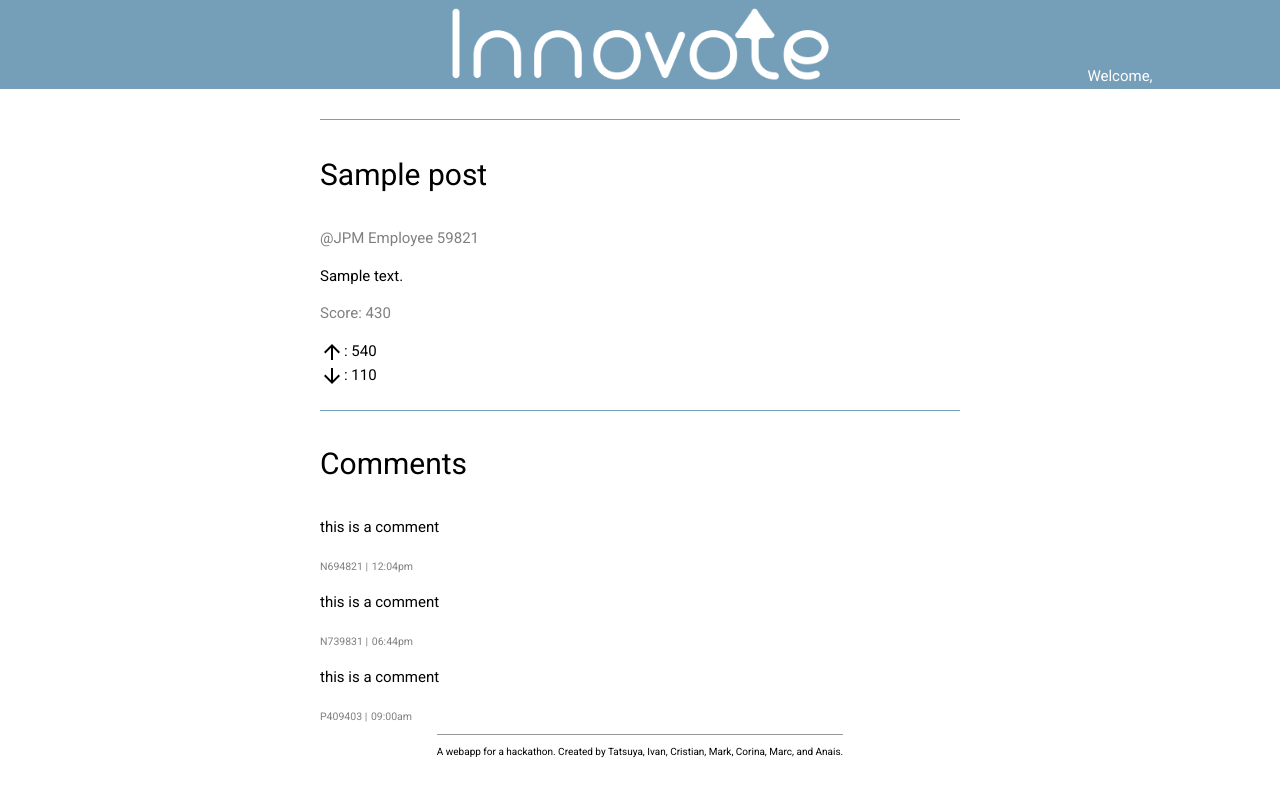
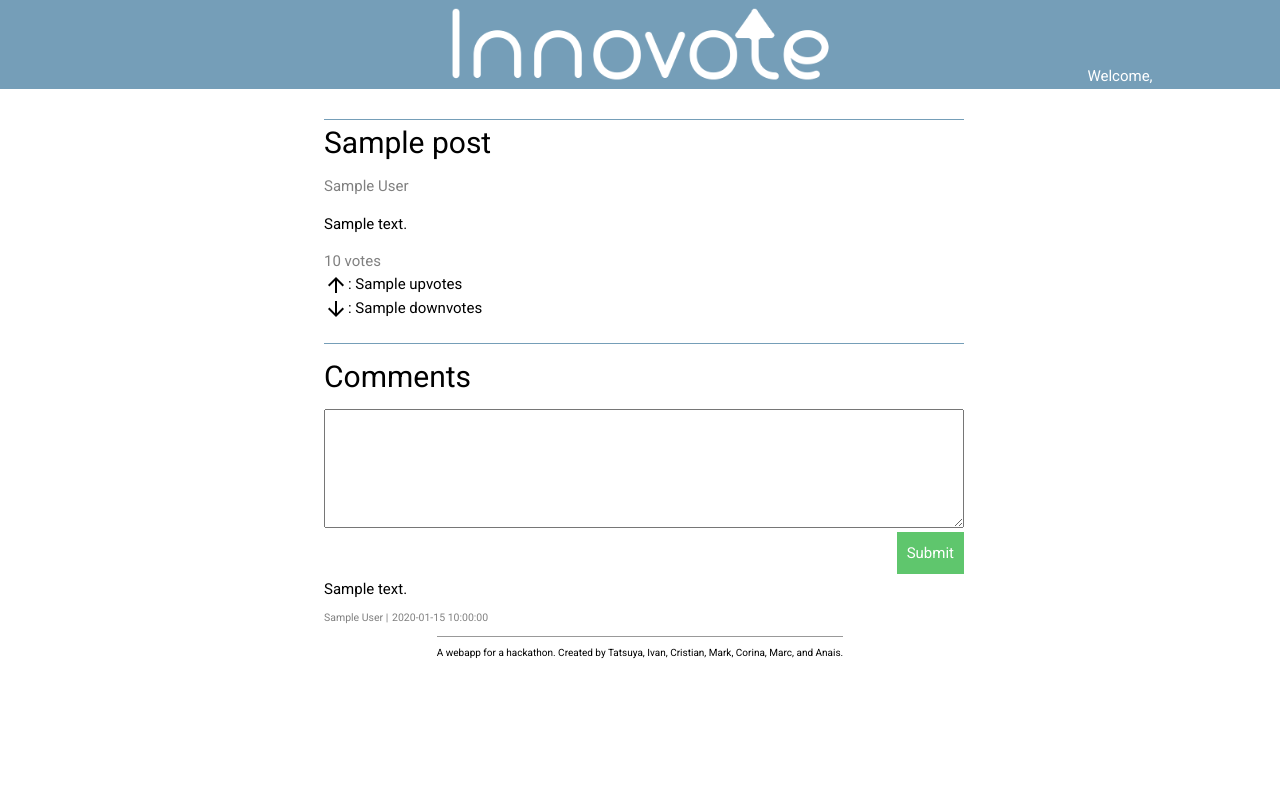
Before and after one commit to mkerr94/Corporate-Hackathon, a Flask app: template app/templates/post.html.j2 in a window 1280 px wide. Run offline with Flask 2, Linux system fonts and the light colour scheme; the template is opened without the code that fills it: most values are stand-ins (such as "Sample title", 1, 10 or a date in 2020).

Commit message:
Comments implemented.

```diff
--- a/app/static/css/base.css
+++ b/app/static/css/base.css
@@ -85,7 +85,7 @@ body {
 @media screen and (max-width: 800px) {
     .web-container {
         grid-template-areas:
-         ". logo logo ."
+         "logo logo logo logo"
          ". login login ."
          "content content content content"
          "footer footer footer footer";
@@ -95,6 +95,11 @@ body {
         grid-row: 1 / 3;
     }
 
+    .logo {
+        max-width: 300px;
+        justify-self: center;
+    }
+
     .content {
         max-width: 400px;
         justify-self: center;
--- a/app/static/css/index.css
+++ b/app/static/css/index.css
@@ -99,7 +99,11 @@ label {
     color: var(--main-bg-color);
 }
 
-
+.post-votes-after {
+    font-family: 'Roboto';
+    font-size: 0.8em;
+    color: var(--main-bg-color);
+}
 
 .sidebar {
     grid-area: aside;
--- a/app/static/css/view-post.css
+++ b/app/static/css/view-post.css
@@ -2,29 +2,30 @@
     --main-bg-color: #759eb8;
 }
 
-.wrapper{
-  grid-area: content;
+.content {
+  margin: 0px 4px;
 }
 
 .post-title{
-  padding-top: 5%;
   font-size: 2em;
   border-top: 1px solid var(--main-bg-color);
   font-family: 'Roboto';
-
+  margin-top: 30px;
+  margin-bottom: 10px;
 }
 
 .post-author{
   font-family: 'Roboto';
   color: grey;
+  margin-top: 0px;
 }
 
-.post-score{
+.post-votes{
   color: grey;
 }
 
-.post-description{
-
+.post-votes-after{
+  color: grey;
 }
 
 .divider{
@@ -39,14 +40,16 @@
 
 .comments{
   border-top: 1px solid var(--main-bg-color);
-
-}
-.comments-container{
-
 }
 
 .comments-header{
   font-size: 2em;
+  margin-top: 10px;
+  margin-bottom: 10px;
+}
+
+.comment-text {
+  margin-bottom: 5px;
 }
 
 .comment-author{
@@ -60,3 +63,14 @@
   color: grey;
   font-size: 0.7em;
 }
+
+.submit {
+  margin-top: 4px;
+  float: right;
+
+  background-color: var(--accept-color);
+  border: none;
+  padding: 10px;
+
+  color: white;
+}
--- a/app/static/js/like.js
+++ b/app/static/js/like.js
@@ -1,12 +1,14 @@
 $(document).ready(function(){
-    var user = 'theUser';
+    var user = $('.web-container').attr('id');
 
     $('.post-upvote-arrow').click(function(){
         post_id = $(this).parent().attr('id');
 
         var context=this;
         $.post('/vote', {'post_id':post_id, 'user_id':user, 'vote_type':1}, function(data) {
-            $(context).parent().find('span')[0].innerHTML = parseInt($(context).parent().find('span')[0].innerHTML) + data.result + " votes";
+            $(context).parent().find('.post-votes')[0].innerHTML = parseInt(data.upvotes) - parseInt(data.downvotes);
+            $(context).parent().find('.post-upvote-count')[0].innerHTML = data.upvotes;
+            $(context).parent().find('.post-downvote-count')[0].innerHTML = data.downvotes;
         });
     })
 
@@ -15,7 +17,9 @@ $(document).ready(function(){
 
         var context=this;
         $.post('/vote', {'post_id':post_id, 'user_id':user, 'vote_type':0}, function(data) {
-            $(context).parent().find('span')[0].innerHTML = parseInt($(context).parent().find('span')[0].innerHTML) - data.result + " votes";
+            $(context).parent().find('span')[0].innerHTML = parseInt(data.upvotes) - parseInt(data.downvotes);
+            $(context).parent().find('.post-upvote-count')[0].innerHTML = data.upvotes;
+            $(context).parent().find('.post-downvote-count')[0].innerHTML = data.downvotes;
         });
     })
 
--- a/app/templates/layout/base.html.j2
+++ b/app/templates/layout/base.html.j2
@@ -3,10 +3,11 @@
     <link rel="stylesheet" href="https://www.w3schools.com/w3css/4/w3.css">
     <link rel='stylesheet' type='text/css' href={{ url_for('static', filename='css/base.css') }}>
     <link rel='stylesheet' href='https://fonts.googleapis.com/css?family=Roboto'>
+    <script src="https://ajax.googleapis.com/ajax/libs/jquery/3.3.1/jquery.min.js"></script>
     {% block header %}{% endblock %}
   </head>
   <body>
-    <div class='web-container'>
+    <div class='web-container' id={{ user }}>
 
       <div class='header'></div>
 
--- a/app/templates/post.html.j2
+++ b/app/templates/post.html.j2
@@ -1,45 +1,49 @@
 {% extends "layout/base.html.j2" %}
 
 {% block header %}
-  <link rel='stylesheet' type='text/css' href='../../static/css/view-post.css'>
-  <script src='../static/js/like.js'></script>
+  <link rel='stylesheet' type='text/css' href={{ url_for('static', filename='css/view-post.css') }}>
+  <script src={{ url_for('static', filename='js/like.js') }}></script>
 {% endblock %}
 
 {% block content %}
-<div class="wrapper">
-  <div class="post-container">
+<div class="content">
+  <div class="post-container" id="{{ post.id }}">
     <!-- post.title -->
     <p class="post-title">{{ post.title }}</p>
 
     <!-- post.author.name -->
-    <p class="post-author">@JPM Employee 59821</p>
+    <p class="post-author">{{ post.author }}</p>
 
     <!-- post.description -->
     <p class="post-description">{{ post.description }}</p>
 
-    <p class="post-score">Score: 430</p>
-    <img class="post-upvote-arrow" src="../static/images/up_arrow.svg" alt="upvote arrow">: 540
+    <span class="post-votes">{{ post.upvotes - post.downvotes }}</span><span class="post-votes-after"> votes</span><br>
+    <img class="post-upvote-arrow" src="../static/images/up_arrow.svg" alt="upvote arrow">: <span class='post-upvote-count'>{{ post.upvotes }}</span>
     <br>
-    <img class="post-downvote-arrow" src="../static/images/down_arrow.svg" alt="downvote arrow">: 110
+    <img class="post-downvote-arrow" src="../static/images/down_arrow.svg" alt="downvote arrow">: <span class='post-downvote-count'>{{ post.downvotes }}</span>
   </div>
 
 <br>
 
   <div class="comments">
     <p class="comments-header">Comments</p>
-    <!-- foreach post.comments -->
+    <form action='postComment' method='post'>
+      <input type='hidden' name='post_id' value={{ post.id }}>
+      <input type='hidden' name='author' value='{{ user }}'>
+      <textarea cols="40" rows="5" name='comment' style='width:100%;' required></textarea><br>
+      <button class='submit'>Submit</button>
+    </form>
+    {% if comments|length == 0 %}
+      <center>Looks like there aren't any... Be the first to comment!</center>
+    {% else %}
+    <p style='margin-bottom: 50px;'></p>
+    {% for comment in comments %}
     <div class="comments-container">
-      <p class="comment-text">this is a comment</p>
-      <span class="comment-author">N694821 |</span>  <span class="comment-timestamp">12:04pm</span>
+      <p class="comment-text">{{ comment.text }}</p>
+      <span class="comment-author">{{ comment.author }} |</span>  <span class="comment-timestamp">{{ comment.timestamp }}</span>
     </div>
-    <div class="comments-container">
-      <p class="comment-text">this is a comment</p>
-      <span class="comment-author">N739831 |</span>  <span class="comment-timestamp">06:44pm</span>
-    </div>
-    <div class="comments-container">
-      <p class="comment-text">this is a comment</p>
-      <span class="comment-author">P409403 |</span>  <span class="comment-timestamp">09:00am</span>
-    </div>
+    {% endfor %}
+    {% endif %}
   </div>
 </div>
 
```
Also changed, not shown: app/myModule/controllers.py (+29 -18 lines), app/myModule/models.py (+5 -4 lines), app/templates/index.html.j2 (+14 -3 lines), app.db.
